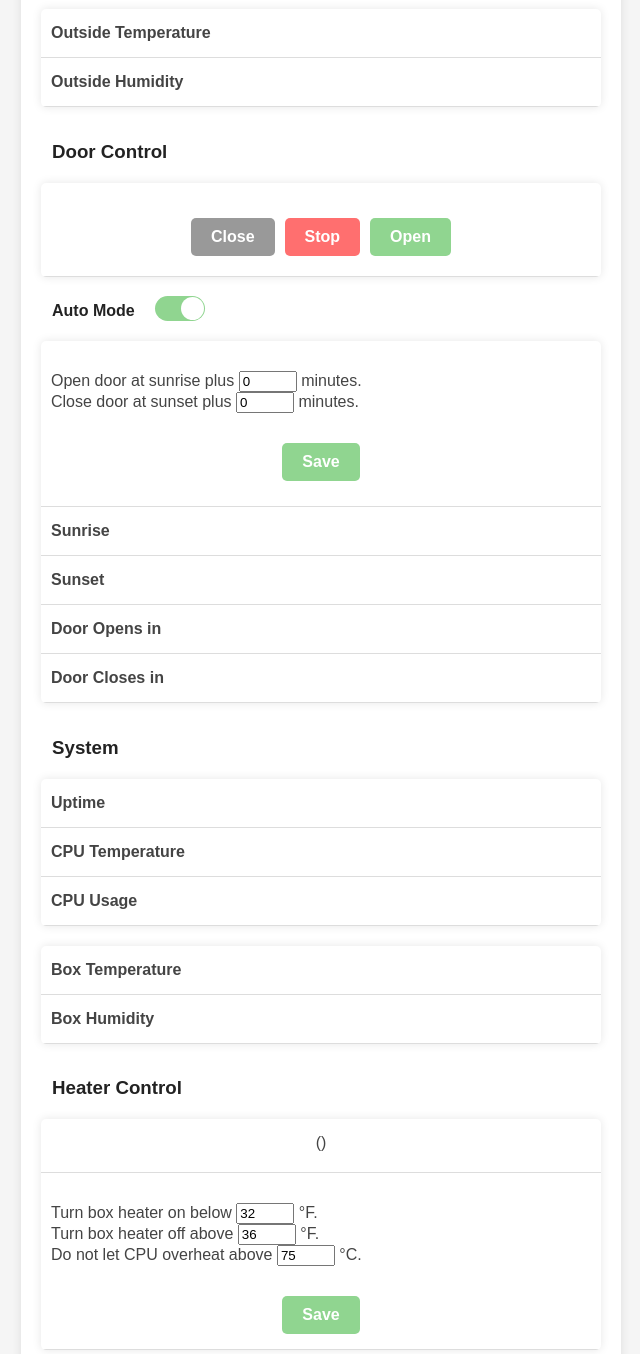
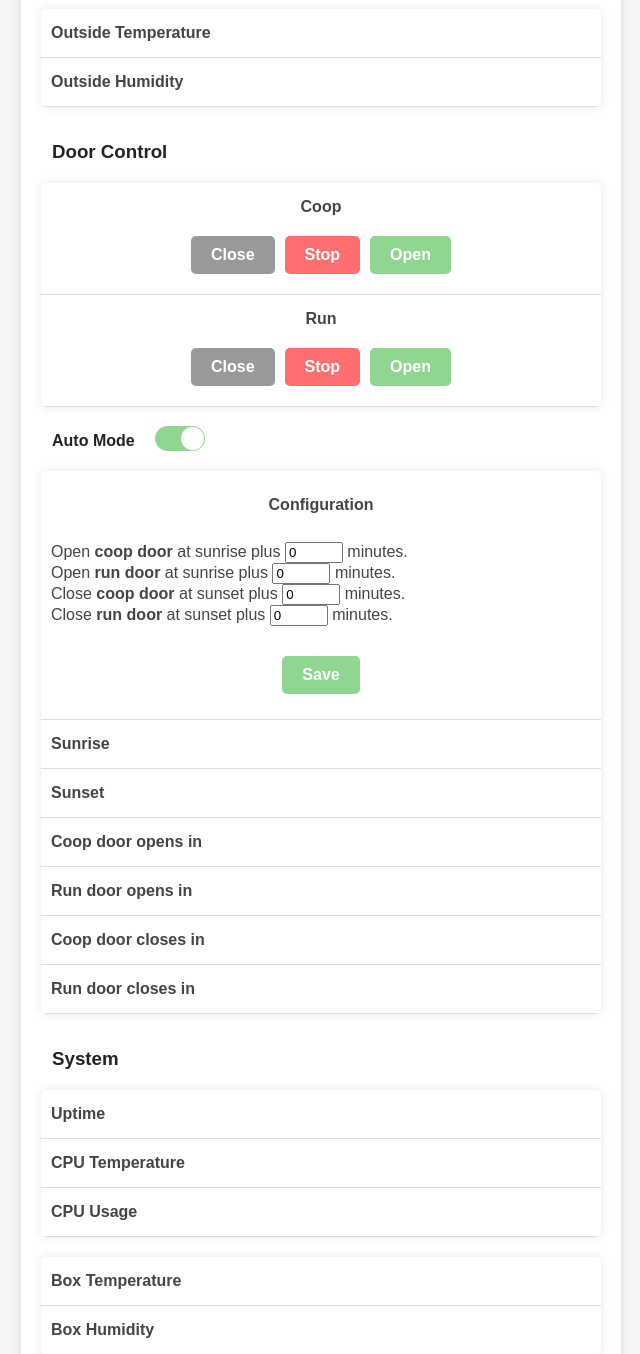
Before and after one commit to dinkelk/coop, a Flask app: page / in a window 1280 px wide. Shown: the part 286-1640 px from the top of the page, without its empty margins (319-959 px from the left). Run offline with Flask 3, Linux system fonts and the light colour scheme; some libraries are stand-ins or nearby versions.

Commit message:
Add support for second door (run)

```diff
--- a/config.yaml
+++ b/config.yaml
@@ -1,6 +1,8 @@
 auto_mode: true
 sunrise_offset: -30
 sunset_offset: 45
+run_sunrise_offset: 0
+run_sunset_offset: 35
 heat_on_temp: 33
 heat_off_temp: 36
 cpu_overheat_temp: 75
--- a/src/app.py
+++ b/src/app.py
@@ -8,7 +8,7 @@
 from astral.sun import sun
 from dht22 import DHT22
 from gpiozero import CPUTemperature
-from door import DOOR
+from door import DOOR, SWITCH3
 from compute_pi import start_workers, stop_workers, are_workers_active
 import time
 import psutil
@@ -71,6 +71,8 @@
             "auto_mode" : global_vars.instance().get_value("auto_mode"),
             "sunrise_offset" : global_vars.instance().get_value("sunrise_offset"),
             "sunset_offset" : global_vars.instance().get_value("sunset_offset"),
+            "run_sunrise_offset" : global_vars.instance().get_value("run_sunrise_offset"),
+            "run_sunset_offset" : global_vars.instance().get_value("run_sunset_offset"),
             "heat_on_temp" : global_vars.instance().get_value("heat_on_temp"),
             "heat_off_temp" : global_vars.instance().get_value("heat_off_temp"),
             "cpu_overheat_temp" : global_vars.instance().get_value("cpu_overheat_temp")
@@ -80,6 +82,7 @@
 def load_config():
     ## Load the values from the YAML file
     config_to_set = {"auto_mode": True, "sunrise_offset": 0, "sunset_offset": 0,
+                     "run_sunrise_offset": 0, "run_sunset_offset": 0,
                      "heat_on_temp": 32, "heat_off_temp": 36, "cpu_overheat_temp": 75}
     with open(config_filename, 'r') as file:
         yaml = YAML.YAML()
@@ -90,16 +93,18 @@
 
 def get_all_data():
     # Grab data safely from global store:
-    temp_in, hum_in, temp_out, hum_out, state, override, cpu_temp, \
+    temp_in, hum_in, temp_out, hum_out, state, run_state, override, cpu_temp, \
         sunrise, sunset, auto_mode, sunrise_offset, sunset_offset, \
+        run_sunrise_offset, run_sunset_offset, \
         temp_in_min, temp_in_max, hum_in_min, hum_in_max, \
         temp_out_min, temp_out_max, hum_out_min, hum_out_max, \
         cpu_temp_min, cpu_temp_max, temp_box, hum_box, \
         temp_box_min, temp_box_max, hum_box_min, hum_box_max, \
         cpu_usage, heater_state \
         = global_vars.instance().get_values(["temp_in", "hum_in", \
-            "temp_out", "hum_out", "state", "override", "cpu_temp", \
+            "temp_out", "hum_out", "state", "run_state", "override", "cpu_temp", \
             "sunrise", "sunset", "auto_mode", "sunrise_offset", "sunset_offset", \
+            "run_sunrise_offset", "run_sunset_offset", \
             "temp_in_min", "temp_in_max", "hum_in_min", "hum_in_max", \
             "temp_out_min", "temp_out_max", "hum_out_min", "hum_out_max", \
             "cpu_temp_min", "cpu_temp_max", "temp_box", \
@@ -109,25 +114,41 @@
     # Check if time until sunrise is positive
     time_until_open_str = None
     time_until_close_str = None
+    run_time_until_open_str = None
+    run_time_until_close_str = None
     if auto_mode == False:
         time_until_open_str = "disabled"
         time_until_close_str = "disabled"
+        run_time_until_open_str = "disabled"
+        run_time_until_close_str = "disabled"
     elif sunrise is not None and sunset is not None:
         # Assuming sunrise and sunset are datetime objects
         current_time = get_current_time()
         time_until_open = sunrise + timedelta(minutes=sunrise_offset) - current_time
         time_until_close = sunset + timedelta(minutes=sunset_offset) - current_time
+        run_time_until_open = sunrise + timedelta(minutes=run_sunrise_offset) - current_time
+        run_time_until_close = sunset + timedelta(minutes=run_sunset_offset) - current_time
 
         if time_until_open > timedelta(0):
             time_until_open_str = (datetime.min + time_until_open).strftime("%H:%M:%S")
         else:
             time_until_open_str = "passed"
 
+        if run_time_until_open > timedelta(0):
+            run_time_until_open_str = (datetime.min + run_time_until_open).strftime("%H:%M:%S")
+        else:
+            run_time_until_open_str = "passed"
+
         # Check if time until sunset is positive
         if time_until_close > timedelta(0):
             time_until_close_str = (datetime.min + time_until_close).strftime("%H:%M:%S")
         else:
             time_until_close_str = "passed"
+
+        if run_time_until_close > timedelta(0):
+            run_time_until_close_str = (datetime.min + run_time_until_close).strftime("%H:%M:%S")
+        else:
+            run_time_until_close_str = "passed"
 
     def format_temp(temp, units="F"):
         return ("%0.1f" % temp) + u'\N{DEGREE SIGN}' + units if temp is not None else ""
@@ -159,12 +180,15 @@
       'cpu_temp_min': format_temp(cpu_temp_min, units="C"),
       'cpu_temp_max': format_temp(cpu_temp_max, units="C"),
       'state': state if state is not None else "",
+      'run_state': run_state if run_state is not None else "",
       'override': state if state is not None and override else "off",
       'uptime': str(get_uptime()),
       'sunrise': sunrise.strftime("%-I:%M:%S %p") if sunrise is not None else "",
       'sunset': sunset.strftime("%-I:%M:%S %p") if sunset is not None else "",
       'tu_open': time_until_open_str if time_until_open_str is not None else "",
       'tu_close': time_until_close_str if time_until_close_str is not None else "",
+      'run_tu_open': run_time_until_open_str if run_time_until_open_str is not None else "",
+      'run_tu_close': run_time_until_close_str if run_time_until_close_str is not None else "",
       'cpu_usage' : format_hum(cpu_usage),
       'heater_state' : "on" if heater_state else "off",
       'current_time' : datetime.now().strftime("%B %-d, %Y, %-I:%M:%S %p")
@@ -246,11 +270,14 @@
 def door_task():
     # Configure coop door
     door = DOOR(in1 = 24, in2 = 23)
+    run_door = DOOR(in1 = 6, in2 = 5)
     door_move_count = 0
+    run_door_move_count = 0
     DOOR_MOVE_MAX = 35 # seconds
     first_iter = True
     sunrise = None
     door_state = None
+    run_door_state = None
     door_override = False
     sunrise = None
     sunset = None
@@ -274,8 +301,9 @@
     while True:
         # Get state and desired state:
         door_state = door.get_state()
-        d_door_state, auto_mode, temp_box = \
-            global_vars.instance().get_values(["desired_door_state", "auto_mode", "temp_box"])
+        run_door_state = run_door.get_state()
+        d_door_state, d_run_door_state, auto_mode, temp_box = \
+            global_vars.instance().get_values(["desired_door_state", "desired_run_door_state", "auto_mode", "temp_box"])
 
         # If we are in auto mode then open or close the door based on sunrise
         # or sunset times.
@@ -283,8 +311,11 @@
             # Get the current sunrise and sunset time, time of close, time of open, and current time.
             sunrise, sunset = get_sunrise_and_sunset()
             sunrise_offset, sunset_offset = global_vars.instance().get_values(["sunrise_offset", "sunset_offset"])
+            run_sunrise_offset, run_sunset_offset = global_vars.instance().get_values(["run_sunrise_offset", "run_sunset_offset"])
             open_time = sunrise + timedelta(minutes=sunrise_offset)
             close_time = sunset + timedelta(minutes=sunset_offset)
+            run_open_time = sunrise + timedelta(minutes=run_sunrise_offset)
+            run_close_time = sunset + timedelta(minutes=run_sunset_offset)
             current_time = get_current_time()
             time_window = timedelta(minutes=1)
 
@@ -297,20 +328,31 @@
                 else:
                     global_vars.instance().set_value("desired_door_state", "closed")
 
+                if current_time >= run_open_time and current_time < run_close_time:
+                    global_vars.instance().set_value("desired_run_door_state", "open")
+                else:
+                    global_vars.instance().set_value("desired_run_door_state", "closed")
+
             # If we are in the 1 minute after sunrise, command the desired door
             # state to open.
             if current_time >= open_time and current_time <= open_time + time_window:
                 global_vars.instance().set_value("desired_door_state", "open")
+
+            if current_time >= run_open_time and current_time <= run_open_time + time_window:
+                global_vars.instance().set_value("desired_run_door_state", "open")
 
             # If we are in the 1 minute after sunset, command the desired door
             # state to closed.
             if current_time >= close_time and current_time <= close_time + time_window:
                 global_vars.instance().set_value("desired_door_state", "closed")
 
+            if current_time >= run_close_time and current_time <= run_close_time + time_window:
+                global_vars.instance().set_value("desired_run_door_state", "closed")
+
         # If we are in override mode, then the door is being moved by the switch.
         if door_override:
             # See if switch is turned off, if so, stop the door.
-            if door.is_switch_neutral():
+            if switch.is_switch_neutral():
                 switch_neutral()
 
             # Set the desired state to stopped, so that
@@ -318,6 +360,7 @@
             # we don't move the motor until a new button is
             # pressed.
             global_vars.instance().set_value("desired_door_state", "stopped")
+            global_vars.instance().set_value("desired_run_door_state", "stopped")
 
         # If the door state does not match the desired door state, then
         # we need to move the door.
@@ -349,22 +392,52 @@
                     door_move_count = 0
                     assert False, "Unknown state: " + str(d_door_state)
 
+        elif run_door_state != d_run_door_state:
+            match d_run_door_state:
+                case "stopped":
+                    if run_door_state in ["open", "closed"]:
+                        run_door.stop(run_door_state)
+                        run_door_move_count = 0
+                    else:
+                        run_door.stop()
+                        run_door_move_count = 0
+                case "open":
+                    if run_door_move_count <= DOOR_MOVE_MAX:
+                        run_door.open()
+                        run_door_move_count += 1
+                    else:
+                        run_door.stop("open")
+                        run_door_move_count = 0
+                case "closed":
+                    if run_door_move_count <= DOOR_MOVE_MAX:
+                        run_door.close()
+                        run_door_move_count += 1
+                    else:
+                        run_door.stop("closed")
+                        run_door_move_count = 0
+                case _:
+                    run_door.stop()
+                    run_door_move_count = 0
+                    assert False, "Unknown state: " + str(d_run_door_state)
+
         # We are not in switch override, and the door is in the desired state. The door should be
         # stopped. We can do this most robustly by also checking the switch, which will stop the door
         # as long as it is in the nuetral position. This helps us catch a switch close or open that
         # sometimes gets missed by the edge detection.
         else:
             # Check if switch off, if so, stop the door.
-            if door.is_switch_neutral():
+            if switch.is_switch_neutral():
                 switch_neutral(nuetral_state=door.get_state())
 
             door_move_count = 0
+            run_door_move_count = 0
 
         # Set global state
         first_iter = False
         door_state = door.get_state()
         global_vars.instance().set_values({ \
             "state": door_state, \
+            "run_state": run_door_state, \
             "override": door_override, \
             "sunrise": sunrise, \
             "sunset": sunset \
@@ -474,6 +547,21 @@
     print('Stop button pressed')
     global_vars.instance().set_value("desired_door_state", "stopped")
 
+@socketio.on('run_open')
+def handle_open():
+    print('Open run button pressed')
+    global_vars.instance().set_value("desired_run_door_state", "open")
+
+@socketio.on('run_close')
+def handle_close():
+    print('Close run button pressed')
+    global_vars.instance().set_value("desired_run_door_state", "closed")
+
+@socketio.on('run_stop')
+def handle_stop():
+    print('Stop run button pressed')
+    global_vars.instance().set_value("desired_run_door_state", "stopped")
+
 @socketio.on('toggle')
 def handle_toggle(message):
     toggle_value = message['toggle']
@@ -489,7 +577,10 @@
 def handle_input_numbers(data):
     sunrise_offset = data['sunrise_offset']
     sunset_offset = data['sunset_offset']
-    global_vars.instance().set_values({"sunrise_offset": int(sunrise_offset), "sunset_offset": int(sunset_offset)})
+    run_sunrise_offset = data['run_sunrise_offset']
+    run_sunset_offset = data['run_sunset_offset']
+    global_vars.instance().set_values({"sunrise_offset": int(sunrise_offset), "sunset_offset": int(sunset_offset), \
+        "run_sunrise_offset": int(run_sunrise_offset), "run_sunset_offset": int(run_sunset_offset)})
     save_config()
 
 @socketio.on('heater_control')
@@ -514,6 +605,8 @@
         auto_mode=global_vars.instance().get_value("auto_mode"),
         sunrise_offset=global_vars.instance().get_value("sunrise_offset"),
         sunset_offset=global_vars.instance().get_value("sunset_offset"),
+        run_sunrise_offset=global_vars.instance().get_value("run_sunrise_offset"),
+        run_sunset_offset=global_vars.instance().get_value("run_sunset_offset"),
         heat_on_temp=global_vars.instance().get_value("heat_on_temp"),
         heat_off_temp=global_vars.instance().get_value("heat_off_temp"),
         cpu_overheat_temp=global_vars.instance().get_value("cpu_overheat_temp")
@@ -526,6 +619,7 @@
 if __name__ == '__main__':
     # Initialize the desired door state:
     global_vars.instance().set_value("desired_door_state", "stopped")
+    global_vars.instance().set_value("desired_run_door_state", "stopped")
 
     # Load global configuration file into memory
     load_config()
--- a/src/templates/index.html
+++ b/src/templates/index.html
@@ -172,6 +172,7 @@
         var socket = io();
 
         let current_state = ""
+        let current_run_state = ""
         let current_heater_state = ""
 
         socket.on('data', function(data) {
@@ -202,6 +203,8 @@
             document.getElementById('sunset').textContent = data.sunset;
             document.getElementById('tu_open').textContent = data.tu_open;
             document.getElementById('tu_close').textContent = data.tu_close;
+            document.getElementById('run_tu_open').textContent = data.run_tu_open;
+            document.getElementById('run_tu_close').textContent = data.run_tu_close;
             document.getElementById('cpu_usage').textContent = data.cpu_usage;
             document.getElementById('cpu_usage2').textContent = data.cpu_usage;
             document.getElementById('current_time').textContent = data.current_time;
@@ -217,6 +220,17 @@
                 if (current_state !== data.state) {
                     document.getElementById('state').innerHTML = `<center><img src="static/${data.state}.png" alt="${data.state}" width="90px"><br>${data.state}</center>`;
                     current_state = data.state;
+                }
+            }
+            if (data.override !== "off") {
+                if (current_run_state !== (data.override + ".switch")) {
+                    document.getElementById('run_state').innerHTML = `<center><img src="static/${data.override}.png" alt="${data.override}" width="90px"><br>${data.override} (via switch)</center>`;
+                    current_run_state = data.override + ".switch";
+                }
+            } else {
+                if (current_run_state !== data.run_state) {
+                    document.getElementById('run_state').innerHTML = `<center><img src="static/${data.run_state}.png" alt="${data.run_state}" width="90px"><br>${data.run_state}</center>`;
+                    current_run_state = data.run_state;
                 }
             }
             if (current_heater_state !== data.heater_state) {
@@ -235,6 +249,18 @@
 
         function sendStopCommand() {
             socket.emit('stop');
+        }
+
+        function sendRunOpenCommand() {
+            socket.emit('run_open');
+        }
+
+        function sendRunCloseCommand() {
+            socket.emit('run_close');
+        }
+
+        function sendRunStopCommand() {
+            socket.emit('run_stop');
         }
 
         function toggleSwitch() {
@@ -257,9 +283,11 @@
             // Get the values from the input boxes
             const sunrise_offset = document.getElementById('sunrise_offset').value;
             const sunset_offset = document.getElementById('sunset_offset').value;
+            const run_sunrise_offset = document.getElementById('run_sunrise_offset').value;
+            const run_sunset_offset = document.getElementById('run_sunset_offset').value;
 
             // Send the values to the Flask app via WebSocket
-            socket.emit('auto_offsets', { sunrise_offset, sunset_offset });
+            socket.emit('auto_offsets', { sunrise_offset, sunset_offset, run_sunrise_offset, run_sunset_offset });
         }
 
         // Function to handle form submission
@@ -314,11 +342,23 @@
             <table>
                 <tr>
                     <td style="padding-bottom: 20px;">
+                        <div style="margin-bottom: 8px;"><center><b>Coop</b></center></div>
                         <span id="state"></span>
                         <div class="button-container" style="margin-top: 20px;">
                             <button class="button close" onclick="sendCloseCommand()">Close</button>
                             <button class="button stop" onclick="sendStopCommand()">Stop</button>
                             <button class="button open" onclick="sendOpenCommand()">Open</button>
+                        </div>
+                    </td>
+                </tr>
+                <tr>
+                    <td style="padding-bottom: 20px;">
+                        <div style="margin-bottom: 8px;"><center><b>Run</b></center></div>
+                        <span id="run_state"></span>
+                        <div class="button-container" style="margin-top: 20px;">
+                            <button class="button close" onclick="sendRunCloseCommand()">Close</button>
+                            <button class="button stop" onclick="sendRunStopCommand()">Stop</button>
+                            <button class="button open" onclick="sendRunOpenCommand()">Open</button>
                         </div>
                     </td>
                 </tr>
@@ -330,14 +370,24 @@
             <div id="auto_info" class="auto_info {% if auto_mode %} on{% endif %}">
             <table style="margin-top: 0px;">
                 <tr>
-                    <td colspan="2" style="padding-top: 30px;">
+                    <td colspan="2" style="padding-top: 25px;">
+                        <div style="margin-bottom: 28px;"><center><b>Configuration</b></center></div>
                         <form onsubmit="handleSubmit(event)">
-                            <label for="sunrise_offset">Open door at sunrise plus </label>
+                            <label for="sunrise_offset">Open <b>coop door</b> at sunrise plus </label>
                             <input type="number" id="sunrise_offset" name="sunrise_offset" step="1" maxlength="4" style="width: 50px;" value={{ sunrise_offset }} required>
                             <label> minutes.</label><br/>
 
-                            <label for="sunset_offset">Close door at sunset plus </label>
+
+                            <label for="run_sunrise_offset">Open <b>run door</b> at sunrise plus </label>
+                            <input type="number" id="run_sunrise_offset" name="run_sunrise_offset" step="1" maxlength="4" style="width: 50px;" value={{ run_sunrise_offset }} required>
+                            <label> minutes.</label><br/>
+
+                            <label for="sunset_offset">Close <b>coop door</b> at sunset plus </label>
                             <input type="number" id="sunset_offset" name="sunset_offset" step="1" maxlength="4" style="width: 50px;" value={{ sunset_offset }} required>
+                            <label> minutes.</label><br/>
+
+                            <label for="run_sunset_offset">Close <b>run door</b> at sunset plus </label>
+                            <input type="number" id="run_sunset_offset" name="run_sunset_offset" step="1" maxlength="4" style="width: 50px;" value={{ run_sunset_offset }} required>
                             <label> minutes.</label><br/>
 
                             <div class="button-container" style="margin-top: 30px; margin-bottom: 10px;">
@@ -354,12 +404,20 @@
                     <td><span id="sunset"></span></td>
                 </tr>
                 <tr>
-                    <td><b>Door Opens in</b></td>
+                    <td><b>Coop door opens in</b></td>
                     <td><span id="tu_open"></span></td>
                 </tr>
                 <tr>
-                    <td><b>Door Closes in</b></td>
+                    <td><b>Run door opens in</b></td>
+                    <td><span id="run_tu_open"></span></td>
+                </tr>
+                <tr>
+                    <td><b>Coop door closes in</b></td>
                     <td><span id="tu_close"></span></td>
+                </tr>
+                <tr>
+                    <td><b>Run door closes in</b></td>
+                    <td><span id="run_tu_close"></span></td>
                 </tr>
             </table>
             </div>
```
